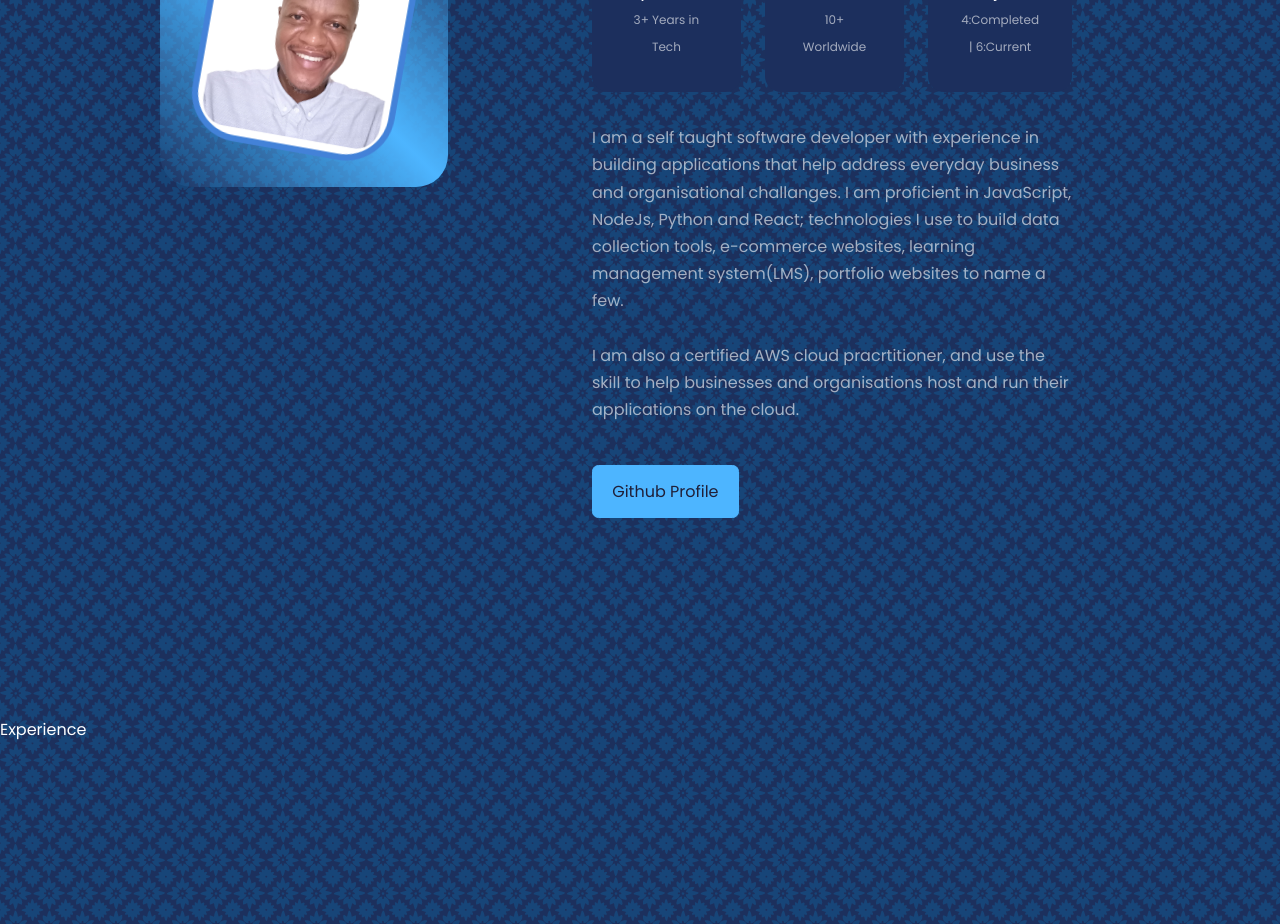
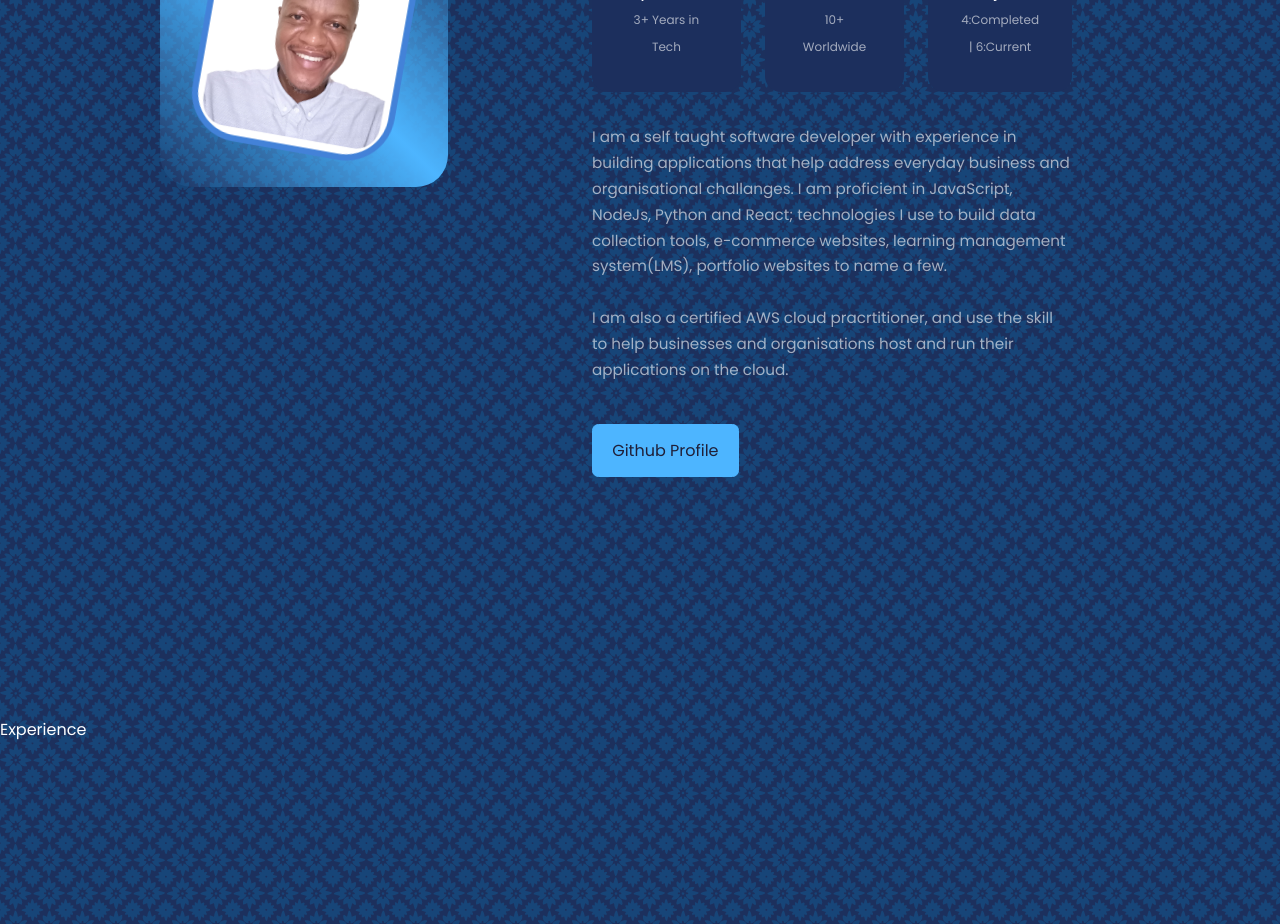
Before and after one commit to Gitthuma/george-githuma-portfolio-website, a React (Create React App) app: page / in a window 1280 px wide. Shown: the part 1140-2064 px from the top of the page. Built offline with nearby package versions, Linux system fonts and the light colour scheme.

Commit message:
Added font size to paragraph

```diff
--- a/src/Components/About/About.css
+++ b/src/Components/About/About.css
@@ -73,6 +73,7 @@
 .about__content p {
     margin: 2rem 0 2.6rem; /*top, left-right and bottom*/
     color: var(--color-light);
+    font-size: 0.95rem;
 }
 
 /*Add media queries for responsiveness on smaller devices*/
```
